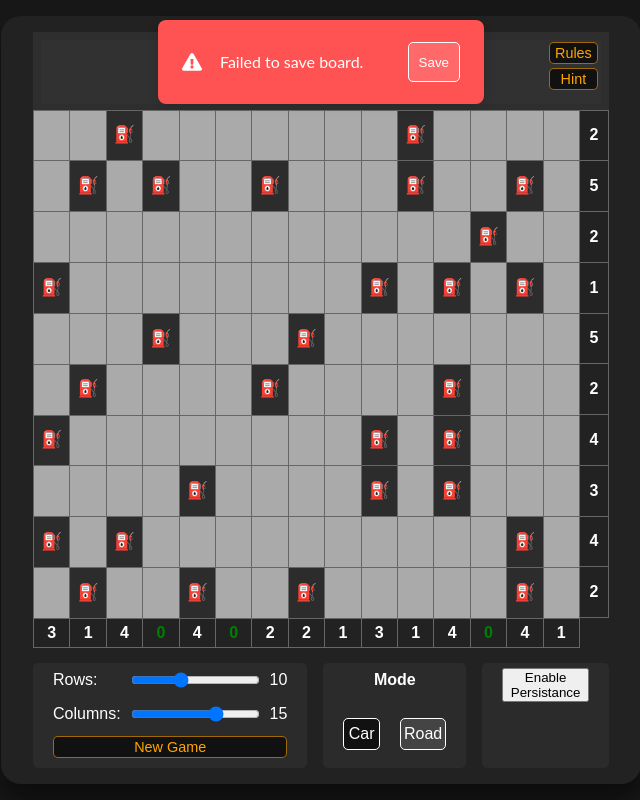
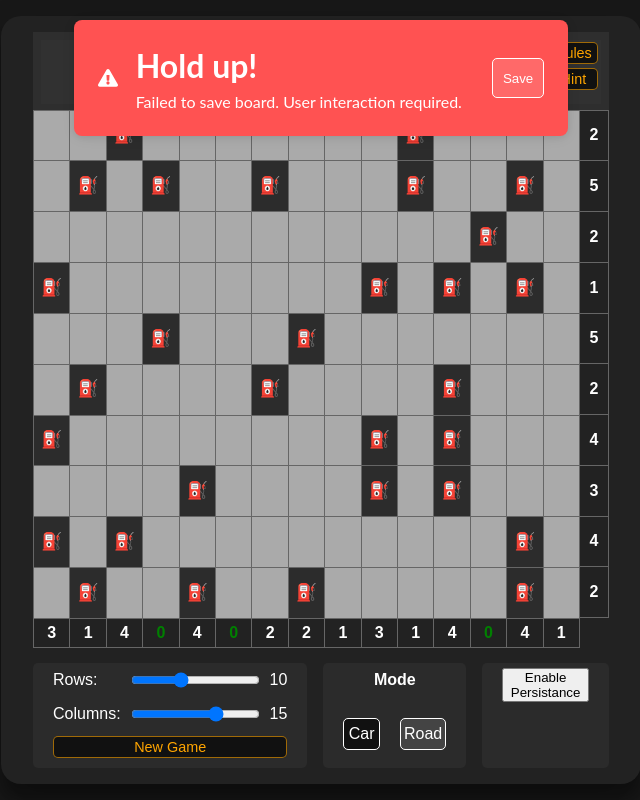
Before and after one commit to Californ1a/chargeup, a Vue app: page / in a window 1280 px wide. Shown: the whole page, without its empty margins (319-959 px from the left). Built offline with nearby package versions, Linux system fonts and the light colour scheme.

Commit message:
improve persist toast

```diff
--- a/src/App.vue
+++ b/src/App.vue
@@ -107,17 +107,37 @@ onBeforeMount(async () => {
 
 onMounted(async () => {
 	persist.value = await tryPersistWithoutPromtingUser();
-	// persist.value = 'prompt';
+	persist.value = 'prompt';
+	const toastContent = {
+		component: ToastButton,
+		listeners: {
+			persistenceGranted: () => {
+				console.log("User granted persistence");
+				localStorage.setItem('persist', 'granted');
+			},
+			persistenceDenied: () => {
+				console.log("User denied persistence");
+				localStorage.setItem('persist', 'denied');
+			}
+		}
+	}
 	switch (persist.value) {
 		case "never":
 			console.log("Not possible to persist storage");
+			localStorage.setItem('persist', 'denied');
 			break;
 		case "persisted":
 			console.log("Successfully persisted storage silently");
+			localStorage.setItem('persist', 'granted');
 			break;
 		case "prompt":
 			console.log("Not persisted, but we may prompt user when we want to.");
-			toast.error(ToastButton, {
+			if (localStorage.getItem('persist') === 'denied') {
+				console.log("User has previously denied persistence, not prompting");
+				break;
+			} else {
+				console.log("User has not previously denied persistence, prompting");
+				toast.error(toastContent, {
 					position: 'top-center',
 					timeout: false,
 					closeOnClick: false,
@@ -126,6 +146,7 @@ onMounted(async () => {
 					hideProgressBar: true,
 					closeButton: false
 				});
+			}
 			break;
 	}
 	console.log("game", game.value);
--- a/src/components/ToastButton.vue
+++ b/src/components/ToastButton.vue
@@ -1,6 +1,9 @@
 <template>
 	<div class="container">
-		<span>Failed to save board.</span>
+		<div class="inner-container">
+			<h1>Hold up!</h1>
+			<p>Failed to save board. User interaction required.</p>
+		</div>
 		<button
 			class="action"
 			@click.stop="clicked">Save</button>
@@ -8,12 +11,14 @@
 </template>
 
 <script setup>
-const emit = defineEmits(['close-toast']);
+const emit = defineEmits(['close-toast', 'persistenceGranted', 'persistenceDenied']);
 async function clicked() {
 	const persist = await navigator.storage.persist();
 	if (persist) {
+		emit('persistenceGranted');
 		emit('close-toast');
 	} else {
+		emit('persistenceDenied');
 		emit('close-toast');
 	}
 }
@@ -21,7 +26,7 @@ async function clicked() {
 
 <style scoped>
 .container {
-	width: 100%;
+	/* width: 20vw; */
 	display: flex;
 	justify-content: space-between;
 	align-items: center;
@@ -37,6 +42,10 @@ async function clicked() {
 	background-color: #ffffff22;
 }
 
+.inner-container {
+	padding-right: 30px;
+}
+
 .action:hover {
 	background-color: #ffffff44;
 }
```
Lines whose indentation alone changed are shown as unchanged.
